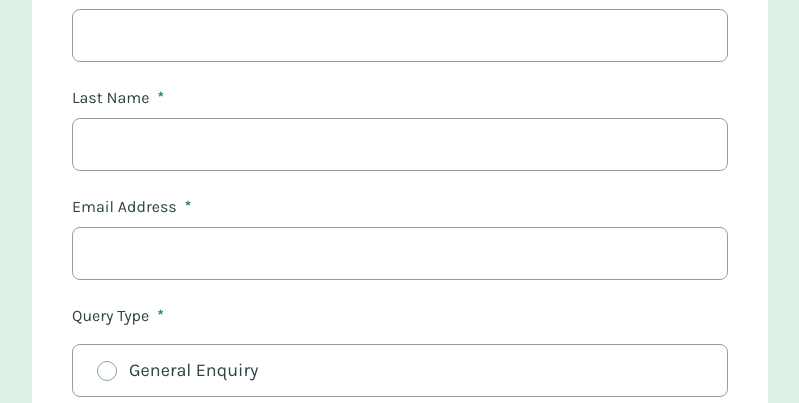
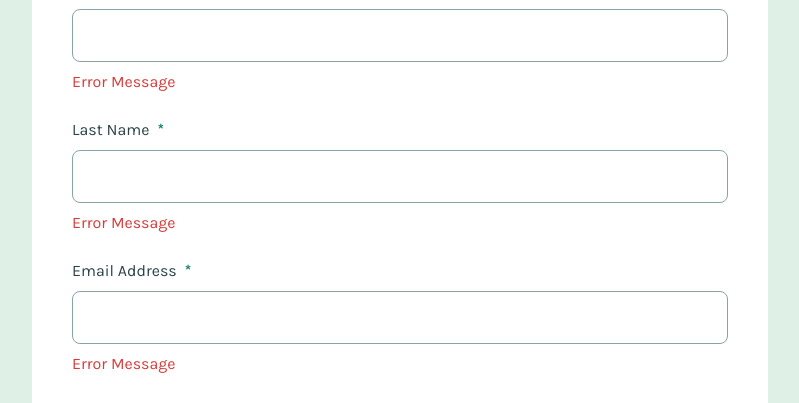
Before and after one commit to DarkstarXDD/contact-form, a React (Vite) app: page / in a window 1280 px wide. Shown: the part 159-562 px from the top of the page, without its empty margins (240-1039 px from the left). Built offline with nearby package versions, Linux system fonts and the light colour scheme.

Commit message:
feat: add error message component

```diff
--- a/package.json
+++ b/package.json
@@ -13,7 +13,8 @@
   },
   "dependencies": {
     "react": "^18.3.1",
-    "react-dom": "^18.3.1"
+    "react-dom": "^18.3.1",
+    "zod": "^3.23.8"
   },
   "devDependencies": {
     "@eslint/js": "^9.9.0",
--- /dev/null
+++ b/src/components/ErrorMessage/ErrorMessage.jsx
@@ -0,0 +1,13 @@
+import styles from "./ErrorMessage.module.css"
+
+import useFieldContext from "../Field/FieldContext"
+
+export default function ErrorMessage({ children }) {
+  const { errorId } = useFieldContext()
+
+  return (
+    <p aria-live="assertive" id={errorId} className={styles.errorMessage}>
+      {children}
+    </p>
+  )
+}
--- /dev/null
+++ b/src/components/ErrorMessage/ErrorMessage.module.css
@@ -0,0 +1,4 @@
+.errorMessage {
+  font-size: var(--fs-body-sm);
+  color: var(--clr-red);
+}
--- /dev/null
+++ b/src/components/ErrorMessage/index.jsx
@@ -0,0 +1 @@
+export { default } from "./ErrorMessage"
--- a/src/components/Field/Field.jsx
+++ b/src/components/Field/Field.jsx
@@ -6,9 +6,10 @@ import { FieldContext } from "./FieldContext"
 
 export default function Field({ children, required = true }) {
   const controlId = useId()
+  const errorId = useId()
 
   return (
-    <FieldContext.Provider value={{ controlId, required }}>
+    <FieldContext.Provider value={{ controlId, required, errorId }}>
       <div className={styles.fieldWrapper}>{children}</div>
     </FieldContext.Provider>
   )
--- a/src/components/Form/Form.jsx
+++ b/src/components/Form/Form.jsx
@@ -8,6 +8,7 @@ import RadioButton from "../RadioButton"
 import TextArea from "../TextArea"
 import Checkbox from "../Checkbox"
 import Button from "../Button"
+// import ErrorMessage from "../ErrorMessage"
 
 export default function Form() {
   return (
--- a/src/components/Input/Input.jsx
+++ b/src/components/Input/Input.jsx
@@ -2,8 +2,10 @@ import styles from "./Input.module.css"
 
 import useFieldContext from "../Field/FieldContext"
 
+import ErrorMessage from "../ErrorMessage"
+
 export default function Input({ type = "text", name, ...props }) {
-  const { controlId, required } = useFieldContext()
+  const { controlId, required, errorId } = useFieldContext()
 
   return (
     <>
@@ -14,7 +16,9 @@ export default function Input({ type = "text", name, ...props }) {
         id={controlId}
         {...props}
         className={styles.input}
+        aria-describedby={errorId}
       />
+      <ErrorMessage>Error Message</ErrorMessage>
     </>
   )
 }
--- a/src/components/TextArea/TextArea.jsx
+++ b/src/components/TextArea/TextArea.jsx
@@ -1,6 +1,8 @@
 import styles from "./TextArea.module.css"
 
 import useFieldContext from "../Field/FieldContext"
+
+import ErrorMessage from "../ErrorMessage"
 
 export default function TextArea({ name, ...props }) {
   const { controlId, required } = useFieldContext()
@@ -14,6 +16,7 @@ export default function TextArea({ name, ...props }) {
         {...props}
         className={styles.textarea}
       />
+      <ErrorMessage>Error Message</ErrorMessage>
     </>
   )
 }
--- a/src/styles.css
+++ b/src/styles.css
@@ -67,6 +67,7 @@ body {
   justify-content: center;
   align-items: center;
   font-family: var(--ff-karla);
+  font-size: var(--fs-body-sm);
   line-height: 1.5;
   color: var(--clr-grey-900);
   background-color: var(--clr-green-200);
```
Also changed, not shown: 1 other file (tests, documents, lock files or other folders).
